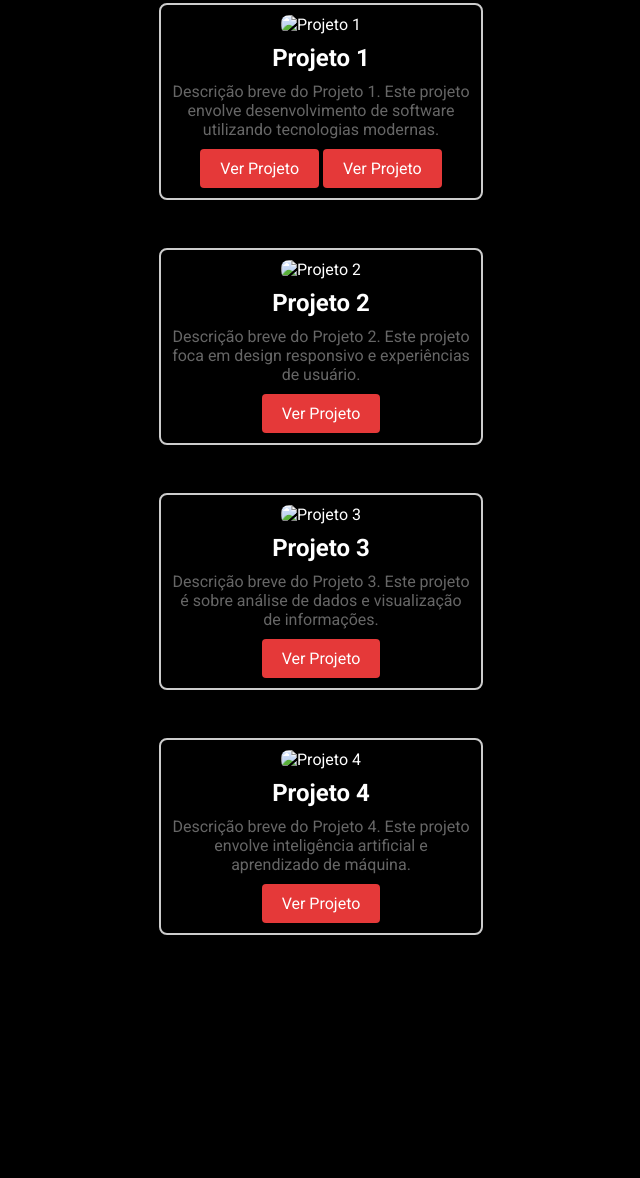
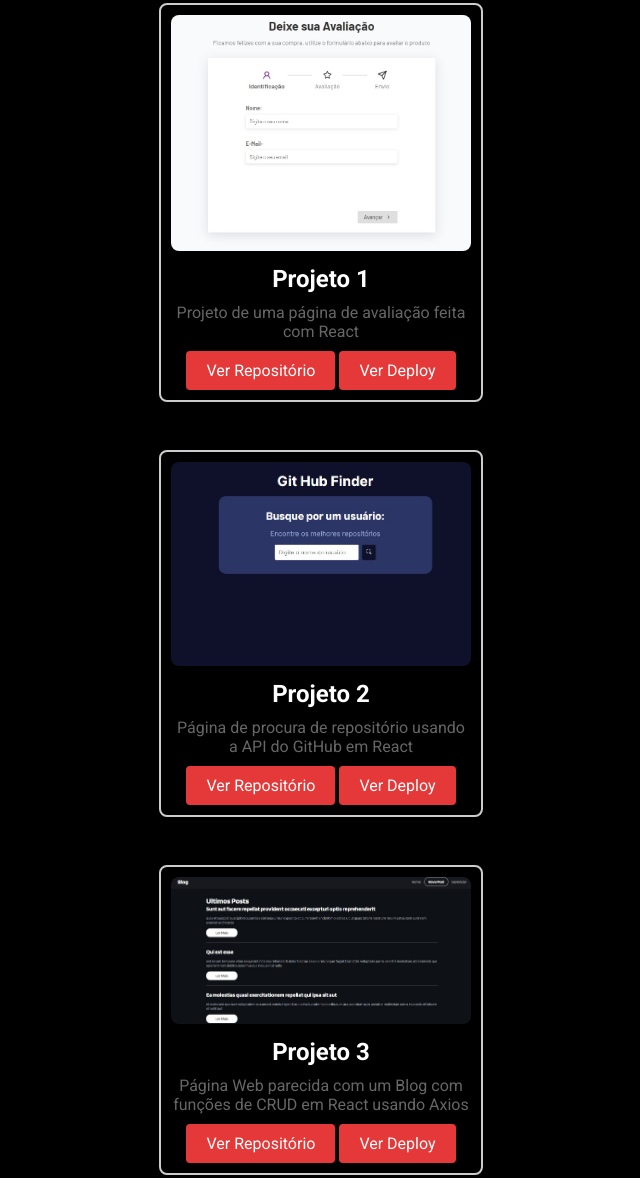
Before and after one commit to Leopreal/Projeto-Codigo-Certo, a plain HTML site: page index.html in a window 1280 px wide. Shown: the part 937-2115 px from the top of the page, without its empty margins (319-959 px from the left). Drawn offline with Linux system fonts and the light colour scheme.

Commit message:
terminando a parte dos projetos

```diff
--- a/index.html
+++ b/index.html
@@ -58,29 +58,32 @@
         <h3>Veja aqui alguns dos meus projetos feitos com base nos meus estudos!</h3>
         <div class="project-exhibition">
         <div class="project-card">
-            <img src="img/" alt="Projeto 1">
+            <img src="img/imagem1proj.jpg" alt="Projeto 1">
             <h3>Projeto 1</h3>
-            <p>Descrição breve do Projeto 1. Este projeto envolve desenvolvimento de software utilizando tecnologias modernas.</p>
-            <a href="https://github.com/seu_usuario/projeto1" target="_blank">Ver Projeto</a>
-            <a href="https://github.com/seu_usuario/projeto1" target="_blank">Ver Projeto</a>
+            <p>Projeto de uma página de avaliação feita com React</p>
+            <a href="https://github.com/Leopreal/React-Form-Study" target="_blank">Ver Repositório</a>
+            <a href="https://leopreal.github.io/React-Form-Study/" target="_blank">Ver Deploy</a>
         </div>
         <div class="project-card">
-            <img src="img/projeto2.jpg" alt="Projeto 2">
+            <img src="img/imagem2proj.jpg" alt="Projeto 2">
             <h3>Projeto 2</h3>
-            <p>Descrição breve do Projeto 2. Este projeto foca em design responsivo e experiências de usuário.</p>
-            <a href="https://github.com/seu_usuario/projeto2" target="_blank">Ver Projeto</a>
+            <p>Página de procura de repositório usando a API do GitHub em React</p>
+            <a href="https://github.com/seu_usuario/projeto2" target="_blank">Ver Repositório</a>
+            <a href=" https://leopreal.github.io/Git-Hub-Search/" target="_blank">Ver Deploy</a>
         </div>
         <div class="project-card">
-            <img src="img/projeto3.jpg" alt="Projeto 3">
+            <img src="img/imagem3proj.jpg" alt="Projeto 3">
             <h3>Projeto 3</h3>
-            <p>Descrição breve do Projeto 3. Este projeto é sobre análise de dados e visualização de informações.</p>
-            <a href="https://github.com/seu_usuario/projeto3" target="_blank">Ver Projeto</a>
+            <p>Página Web parecida com um Blog com funções de CRUD em React usando Axios</p>
+            <a href="https://github.com/Leopreal/React-Axios-Project-Study" target="_blank">Ver Repositório</a>
+            <a href="https://leopreal.github.io/React-Axios-Project-Study/" target="_blank">Ver Deploy</a>
         </div>
         <div class="project-card">
-            <img src="img/projeto4.jpg" alt="Projeto 4">
+            <img src="img/imagem4proj.jpg" alt="Projeto 4">
             <h3>Projeto 4</h3>
-            <p>Descrição breve do Projeto 4. Este projeto envolve inteligência artificial e aprendizado de máquina.</p>
-            <a href="https://github.com/seu_usuario/projeto4" target="_blank">Ver Projeto</a>
+            <p>Site simples para fazer uma contagem regressiva de alguma data colocada pelo usuário. Em React</p>
+            <a href="https://github.com/Leopreal/Countdown_React" target="_blank">Ver Repositório</a>
+            <a href="https://leopreal.github.io/Countdown_React/" target="_blank">Ver Deploy</a>
         </div>
       </div>
     </div>
```
Also changed, not shown: img/imagem1proj.jpg (added), img/imagem2proj.jpg (added), img/imagem3proj.jpg (added), img/imagem4proj.jpg (added).
